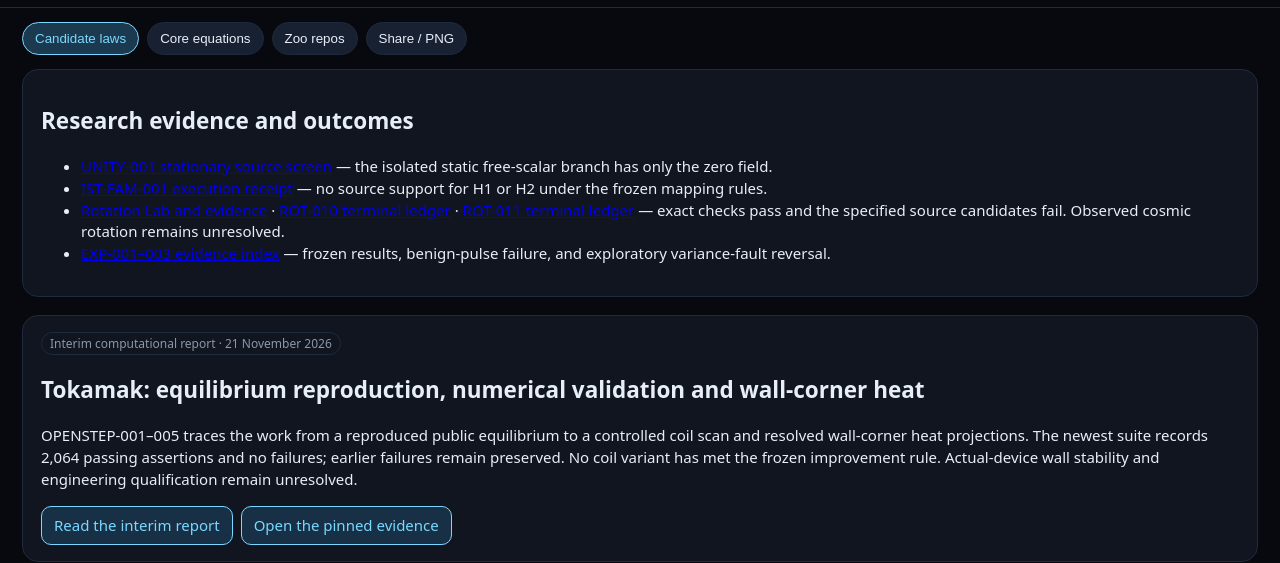
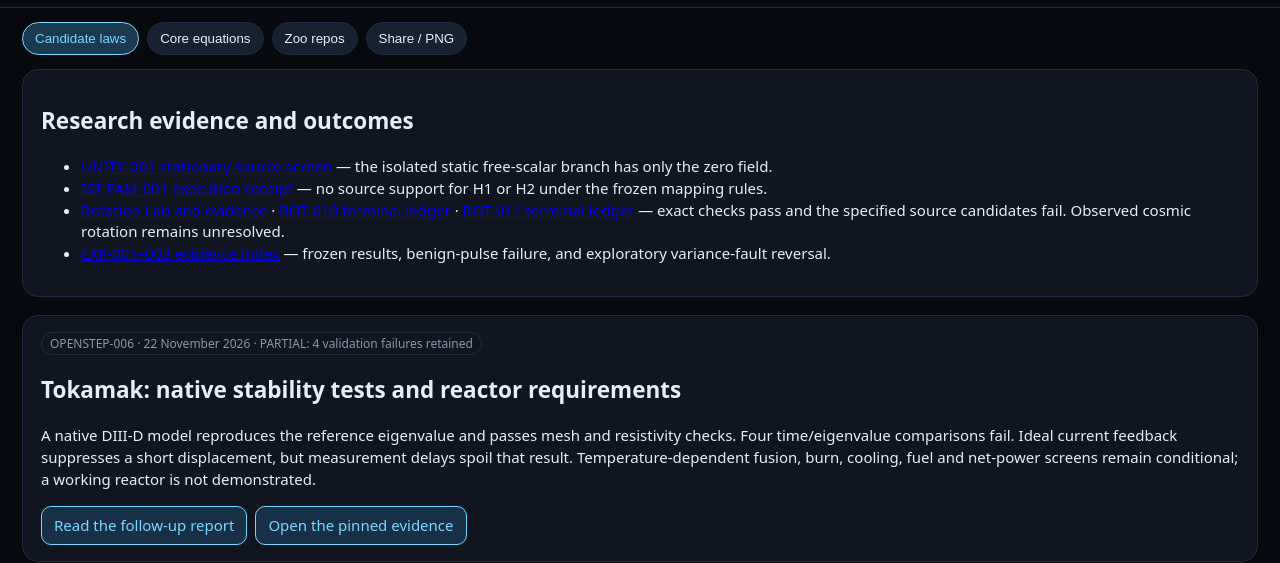
Before and after one commit to enuminous/papers, a plain HTML site: page index.html in a window 1280 px wide. Shown: the part 241-804 px from the top of the page. Drawn offline with nearby package versions, Linux system fonts and the light colour scheme.

Commit message:
Publish OPENSTEP-006 native stability and reactor requirements report
Link the frozen Tokamak evidence. Report 23 passed and four failed numerical/model checks, delayed-feedback failures, reduced burn instability, and conditional engineering/fuel/power requirements. Preserve the earlier interim report and add the follow-up to both indexes.

```diff
--- a/index.html
+++ b/index.html
@@ -65,10 +65,17 @@
     <li><a href="https://github.com/enuminous/EFMW-EXP-001/blob/main/EVIDENCE_INDEX.md">EXP-001–003 evidence index</a> — frozen results, benign-pulse failure, and exploratory variance-fault reversal.</li>
   </ul>
 </section>
+<aside class="card" aria-labelledby="openstep-006-title" style="grid-column:1/-1">
+  <span class="pill">OPENSTEP-006 · 22 November 2026 · PARTIAL: 4 validation failures retained</span>
+  <h2 id="openstep-006-title">Tokamak: native stability tests and reactor requirements</h2>
+  <p>A native DIII-D model reproduces the reference eigenvalue and passes mesh and resistivity checks. Four time/eigenvalue comparisons fail. Ideal current feedback suppresses a short displacement, but measurement delays spoil that result. Temperature-dependent fusion, burn, cooling, fuel and net-power screens remain conditional; a working reactor is not demonstrated.</p>
+  <div class="actions"><a href="https://github.com/enuminous/papers/blob/main/Tokamak-Native-Stability-and-Reactor-Requirements-OPENSTEP-006-2026-11-22.md">Read the follow-up report</a><a href="https://github.com/enuminous/Tokamak/tree/7f2842f3086fae73ad51c1b784830862c314658f/benchmarks/openstep-006">Open the pinned evidence</a></div>
+</aside>
+
 <aside class="card" aria-labelledby="tokamak-interim-title" style="grid-column:1/-1">
   <span class="pill">Interim computational report · 21 November 2026</span>
   <h2 id="tokamak-interim-title">Tokamak: equilibrium reproduction, numerical validation and wall-corner heat</h2>
-  <p>OPENSTEP-001–005 traces the work from a reproduced public equilibrium to a controlled coil scan and resolved wall-corner heat projections. The newest suite records 2,064 passing assertions and no failures; earlier failures remain preserved. No coil variant has met the frozen improvement rule. Actual-device wall stability and engineering qualification remain unresolved.</p>
+  <p>OPENSTEP-001–005 traces the work from a reproduced public equilibrium to a controlled coil scan and resolved wall-corner heat projections. OPENSTEP-005 records 2,064 passing assertions and no failures; earlier failures remain preserved. No coil variant has met the frozen improvement rule. Actual-device wall stability and engineering qualification remain unresolved.</p>
   <div class="actions"><a href="https://github.com/enuminous/papers/blob/main/Tokamak-Interim-Report-OPENSTEP-001-005-2026-11-21.md">Read the interim report</a><a href="https://github.com/enuminous/Tokamak/tree/dcdfb6956dac7143066f0c308474fda2bb83f48e/benchmarks">Open the pinned evidence</a></div>
 </aside>
 
```
Also changed, not shown: 2 other files.
